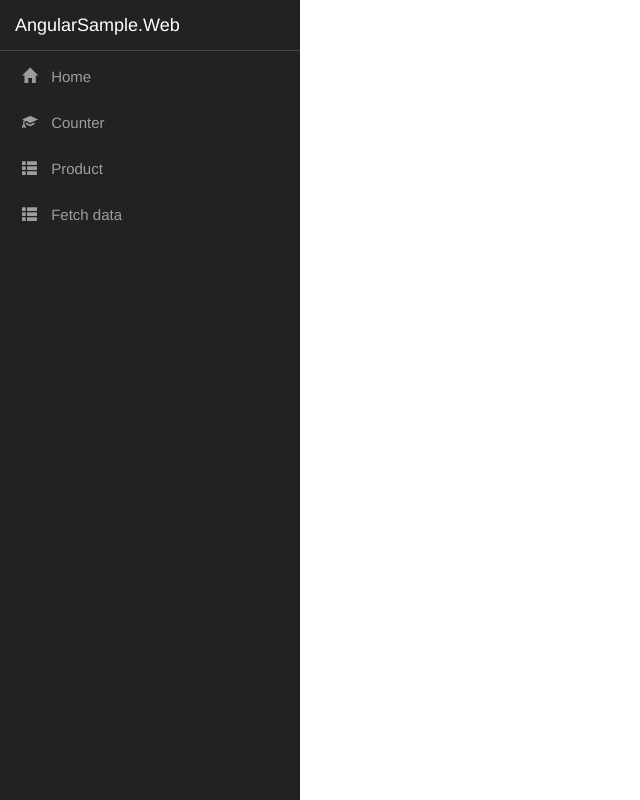
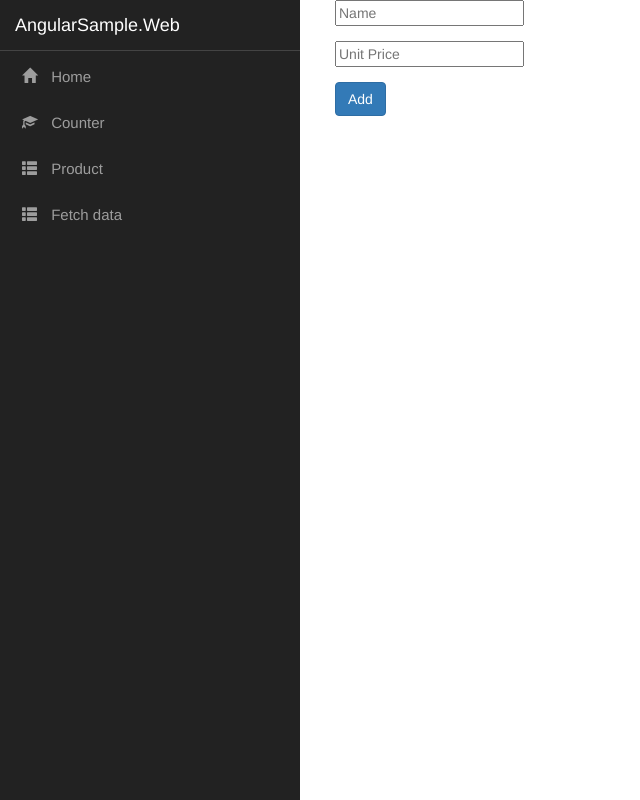
Before and after one commit to sonbua/Angular-5-Sample, an Angular app in the folder src/AngularSample.Web/ClientApp/: page /add-product in a window 1280 px wide. Before the commit this address led to /. Shown: the whole page, without its empty margins (0-640 px from the left). Built offline with nearby package versions, Linux system fonts and the light colour scheme.

Commit message:
Add feature: add new product.

```diff
--- a/src/AngularSample.Web/ClientApp/src/app/app.module.ts
+++ b/src/AngularSample.Web/ClientApp/src/app/app.module.ts
@@ -10,6 +10,7 @@ import { HomeComponent } from './home/home.component';
 import { CounterComponent } from './counter/counter.component';
 import { FetchDataComponent } from './fetch-data/fetch-data.component';
 import { ProductListComponent } from "./product/product-list/product-list.component";
+import { AddProductComponent } from './product/add-product/add-product.component';
 
 @NgModule({
   declarations: [
@@ -18,7 +19,8 @@ import { ProductListComponent } from "./product/product-list/product-list.compon
     HomeComponent,
     CounterComponent,
     FetchDataComponent,
-    ProductListComponent
+    ProductListComponent,
+    AddProductComponent
   ],
   imports: [
     BrowserModule.withServerTransition({ appId: 'ng-cli-universal' }),
@@ -29,6 +31,7 @@ import { ProductListComponent } from "./product/product-list/product-list.compon
       { path: 'counter', component: CounterComponent },
       { path: 'fetch-data', component: FetchDataComponent },
       { path: 'product', component: ProductListComponent },
+      { path: 'add-product', component: AddProductComponent },
     ])
   ],
   providers: [],
--- /dev/null
+++ b/src/AngularSample.Web/ClientApp/src/app/product/add-product/add-product.component.html
@@ -0,0 +1,11 @@
+<div>
+  <div class="form-group">
+    <input id="name" type="text" placeholder="Name" [(ngModel)]="product.name"/>
+  </div>
+
+  <div class="form-group">
+    <input id="price" type="number" placeholder="Unit Price" [(ngModel)]="product.unitPrice"/>
+  </div>
+
+  <button class="btn btn-primary" (click)="addNewProduct()">Add</button>
+</div>
--- /dev/null
+++ b/src/AngularSample.Web/ClientApp/src/app/product/add-product/add-product.component.ts
@@ -0,0 +1,29 @@
+import {Component, OnInit} from '@angular/core';
+import {Product, ProductService} from "../../service/product.service";
+import {Router} from "@angular/router";
+
+@Component({
+  selector: 'add-product',
+  templateUrl: './add-product.component.html',
+  providers: [ProductService]
+})
+export class AddProductComponent implements OnInit {
+  product: Product;
+
+  constructor(
+    private productService: ProductService,
+    private router: Router
+  ) {
+  }
+
+  ngOnInit() {
+    this.product = new Product();
+  }
+
+  addNewProduct() {
+    this.productService.add(this.product)
+      .subscribe(obj => {
+        this.router.navigate(['/product'])
+      });
+  }
+}
--- a/src/AngularSample.Web/ClientApp/src/app/product/product-list/product-list.component.html
+++ b/src/AngularSample.Web/ClientApp/src/app/product/product-list/product-list.component.html
@@ -1,3 +1,4 @@
+<a routerLink="/add-product">Add new</a>
 <table class="table table-bordered">
   <thead>
   <tr>
--- a/src/AngularSample.Web/ClientApp/src/app/service/product.service.ts
+++ b/src/AngularSample.Web/ClientApp/src/app/service/product.service.ts
@@ -15,4 +15,8 @@ export class ProductService {
   queryAllProducts(): Observable<Product[]> {
     return this.http.get<Product[]>('https://localhost:5001/api/product/products');
   }
+
+  add(product: Product): Observable<any> {
+    return this.http.post('https://localhost:5001/api/product/add', product);
+  }
 }
```
Also changed, not shown: 1 other file (tests, documents, lock files or other folders).
